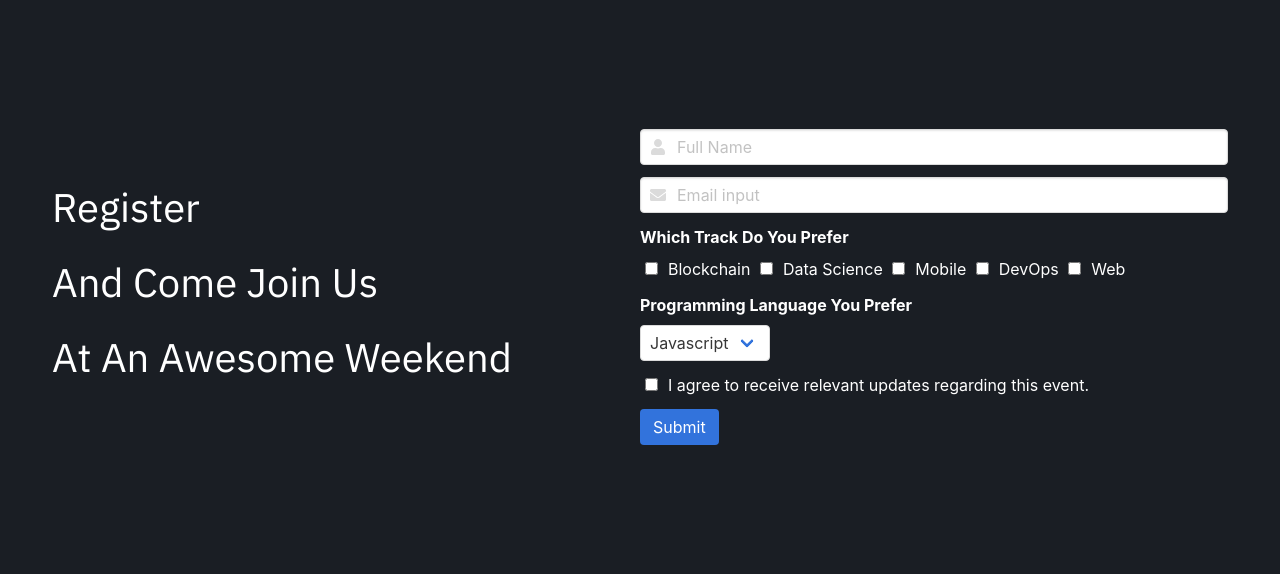
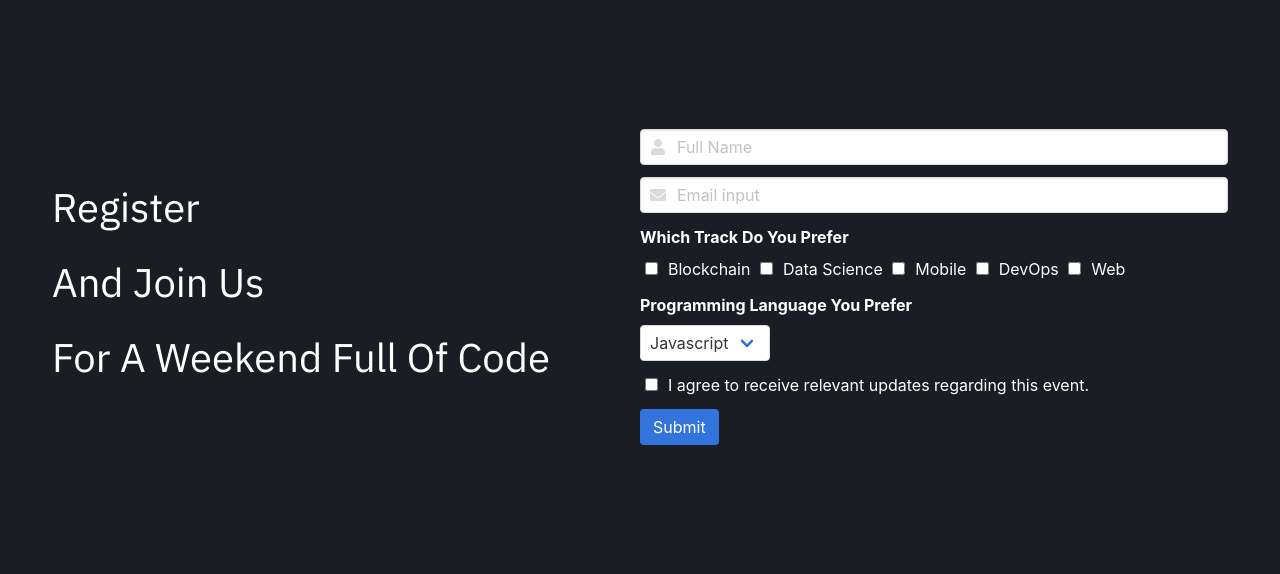
Before and after one commit to sudoalgorithm/IBM-Cloud-DevFest-2018-Website, a Flask app: page / in a window 1280 px wide. Shown: the part 5305-5879 px from the top of the page. Run offline with Flask 2, Linux system fonts and the light colour scheme; some libraries are stand-ins or nearby versions; grey boxes are pictures that could not be loaded.

Commit message:
Changes to the registration form

```diff
--- a/templates/index.html
+++ b/templates/index.html
@@ -589,8 +589,8 @@
                     <br>
                     <br>
                     <h1>Register</h1>
-                    <h1>And Come Join Us</h1>
-                    <h1>At An Awesome Weekend</h1>
+                    <h1>And Join Us</h1>
+                    <h1>For A Weekend Full Of Code</h1>
                 </div>
                 <div class="column" style="padding: 130px 0;">
                     <div class="field">
```
